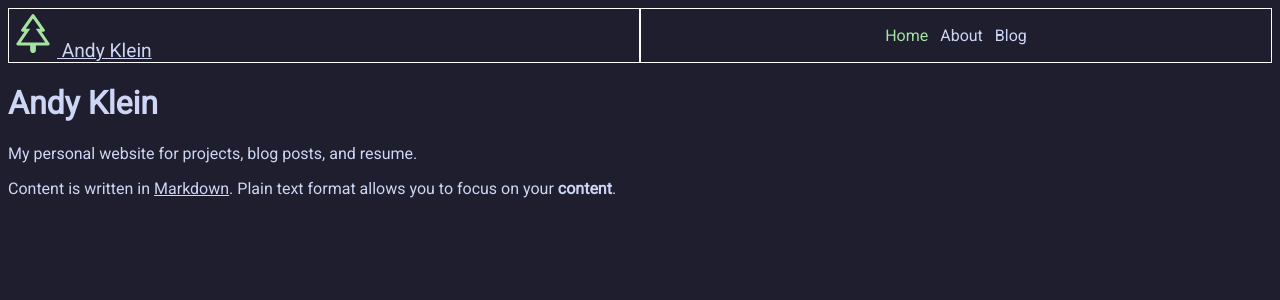
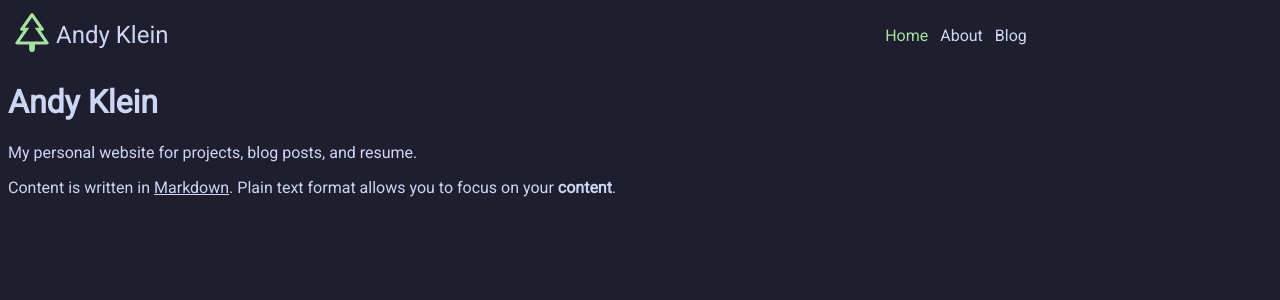
Before and after one commit to Andy-Klein/andy-klein.github.io, a Jekyll site: the page built from index.md, in a window 1280 px wide. Shown: the top 300 px of the page. Built offline with Jekyll 4.4.1, drawn with Linux system fonts in a browser that asks for light colours.

Commit message:
removed wireframes and updated logo link

```diff
--- a/_includes/header.html
+++ b/_includes/header.html
@@ -1,6 +1,7 @@
 <div class="header-container">
   <div class="logo">
-    <a href="/"> <img src="/assets/images/favicon.svg" /> Andy Klein </a>
+    <a href="/"> <img src="/assets/images/favicon.svg" /></a>
+    <a href="/">Andy Klein</a>
   </div>
   {% include navigation.html %}
 </div>
--- a/_sass/main.scss
+++ b/_sass/main.scss
@@ -16,18 +16,21 @@
 
 /* Left Side (Logo and name) */
 .logo {
-  border: 1px solid #fff;  /* For debugging */
+  /* border: 1px solid #fff;  /* For debugging */
   display: flex;
   width: 900px;
   justify-content: flex-start;
-  align-items: flex-end;
-  font-size: larger;
+  align-items: center;
+  font-size: x-large;
+}
+
+.logo a {
   text-decoration: none;
 }
 
 /* Right Side (nav links) */
 nav {
-  border: 1px solid #fff;  /* For debugging */
+  /* border: 1px solid #fff;  /* For debugging */
   width: 900px;
   display: flex;
   justify-content: center;
```
